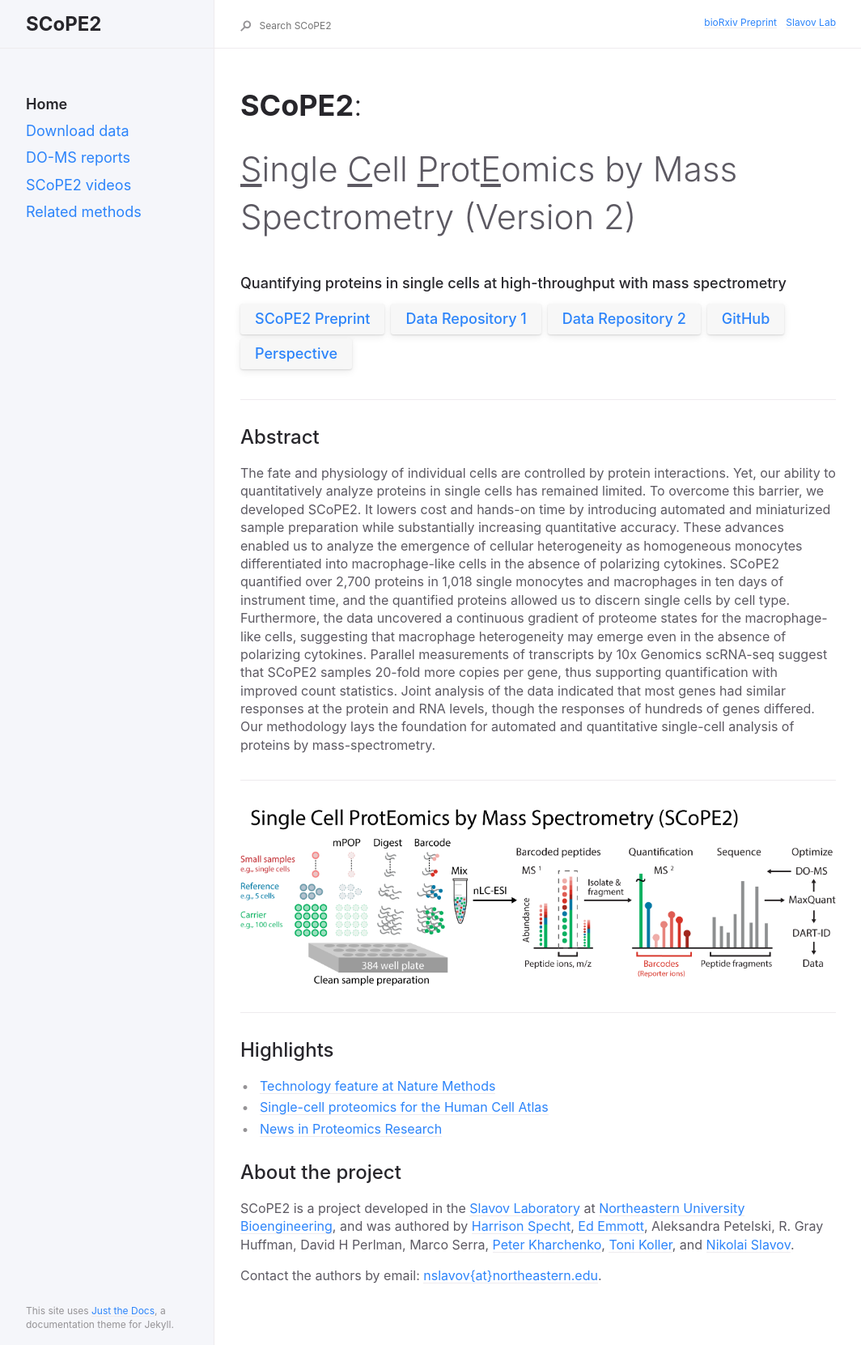
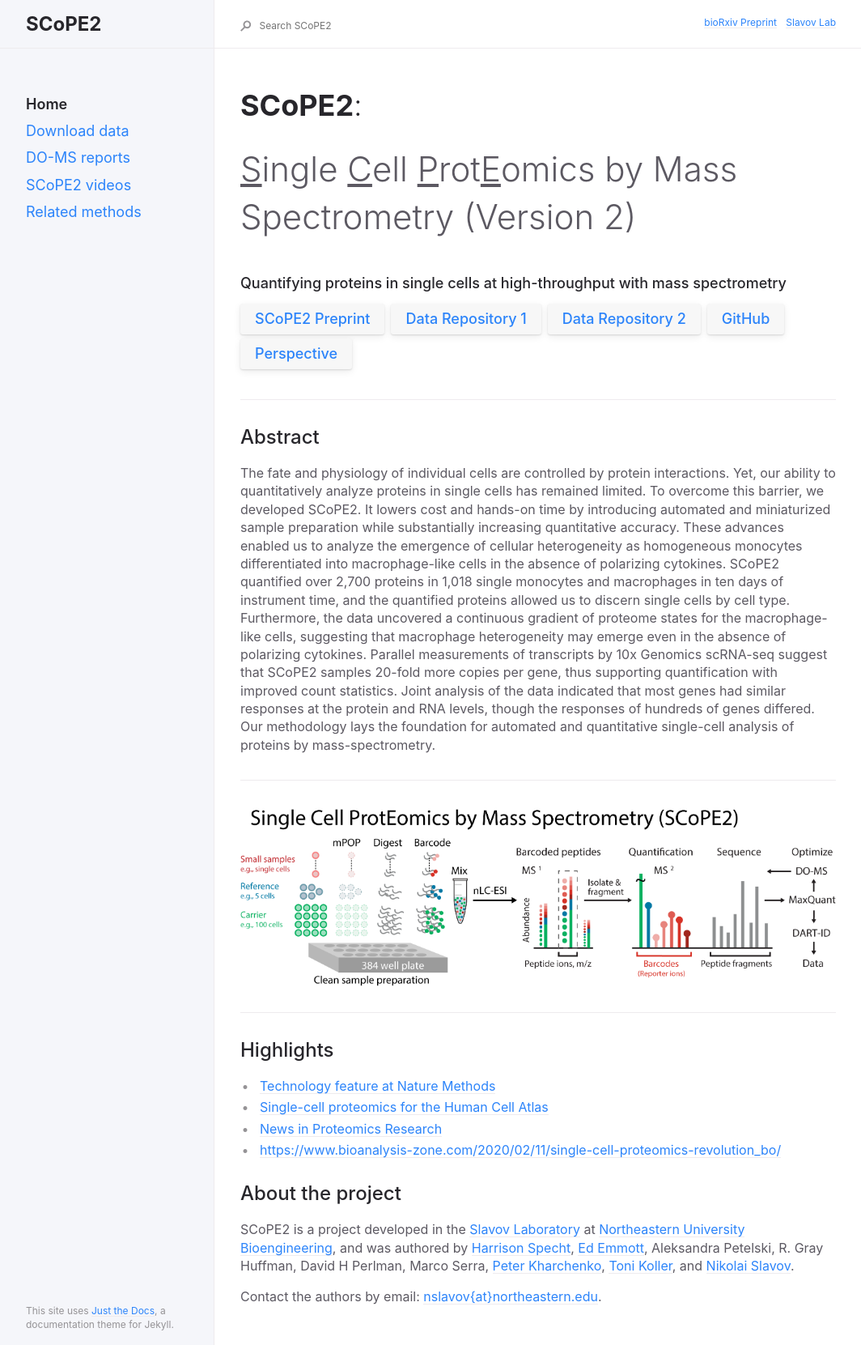
Before and after one commit to SlavovLab/SCoPE2, a Jekyll site: the page built from docs/index.md, in a window 1280 px wide. Shown: the whole page at 81% size, without its empty margins (91-1155 px from the left). Built offline with Jekyll 4.4.1, drawn with Linux system fonts in a browser that asks for light colours; part of the change alters nothing that is shown.

Commit message:
added link to The single cell proteomics revolution

```diff
--- a/docs/index.md
+++ b/docs/index.md
@@ -33,6 +33,8 @@ The fate and physiology of individual cells are controlled by protein interactio
 * [Technology feature at Nature Methods](https://www.nature.com/articles/s41592-019-0540-6)
 * [Single-cell proteomics for the Human Cell Atlas](https://news.northeastern.edu/2019/07/08/northeastern-university-proteomics-researcher-receives-grant-from-chan-zuckerberg-initiative-to-help-map-all-cells-in-the-human-body-to-better-understand-cancer-diabetes-and-other-diseases/)
 * [News in Proteomics Research](http://proteomicsnews.blogspot.com/2019/12/over-1000-single-cell-proteomes-2700.html)
+* [https://www.bioanalysis-zone.com/2020/02/11/single-cell-proteomics-revolution_bo/](https://www.bioanalysis-zone.com/2020/02/11/single-cell-proteomics-revolution_bo/)
+
 
 ## About the project
 
```
Also changed, not shown: 2 other files.
